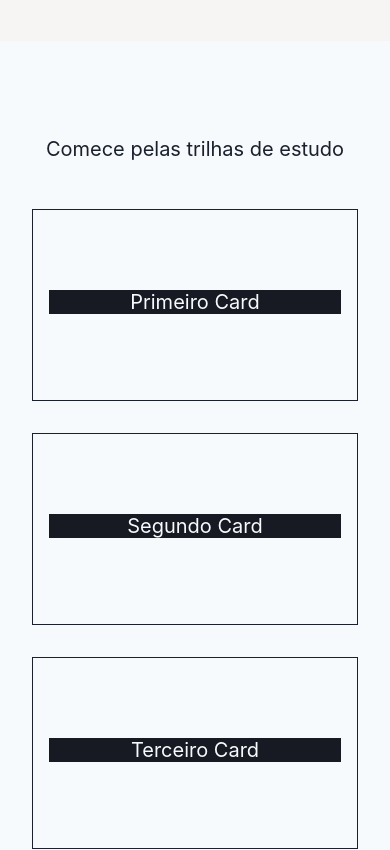
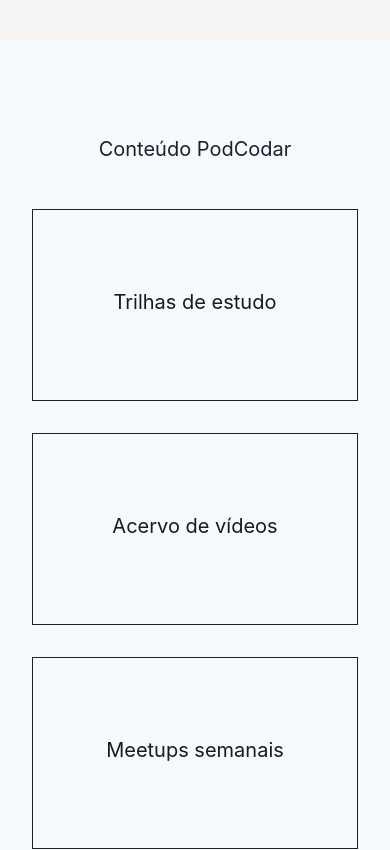
Before and after one commit to podcodar/webapp, a Next.js app: page / in a window 390 px wide. Shown: the part 3700-4550 px from the top of the page. Built offline with nearby package versions, Linux system fonts and the light colour scheme.

Commit message:
fea: add 3 responsive stages and links

```diff
--- a/packages/components/TrailSection.tsx
+++ b/packages/components/TrailSection.tsx
@@ -1,4 +1,4 @@
-import { useColorModeValue, Stack, Box, Heading } from '@chakra-ui/react';
+import { useColorModeValue, Stack, Box, Heading, Link } from '@chakra-ui/react';
 
 import Section from './Section';
 
@@ -13,7 +13,7 @@ export default function TrailSection() {
         marginTop="2rem"
         textAlign="center"
       >
-        Comece pelas trilhas de estudo
+        Conteúdo PodCodar
       </Heading>
       <Stack
         direction={{ base: 'column', md: 'row', lg: 'row' }}
@@ -22,9 +22,7 @@ export default function TrailSection() {
         spacing={{ base: '2rem', md: '0rem', lg: '2rem' }}
         // bg={{base: 'red', md: 'purple', lg: 'green'}}
         flexWrap={{ base: 'nowrap', md: 'wrap', lg: 'nowrap' }}
-        justifyContent="space-between"
-        alignItems="stretch"
-        alignContent="center"
+        justifyContent="space-around"
       >
         {cardList.map((cardProps) => (
           <CardItem key={cardProps.title} {...cardProps} />
@@ -36,15 +34,16 @@ export default function TrailSection() {
 
 interface CardItemProps {
   title: string;
-  image: string;
+  link: string;
 }
 
-function CardItem({ title }: CardItemProps) {
+function CardItem({ title, link }: CardItemProps) {
   const boxShadowColor = useColorModeValue('#171923', '#f7fafc');
   return (
+    <Link href={link} isExternal style={{ textDecoration: 'none' }}>
       <Box
-      w={{ base: '100%', md: '48%', lg: '100%' }}
-      mb={{ base: '0', md: '2%', lg: '0' }}
+        w={{ base: '100%', md: '20rem', lg: '100%' }}
+        mb={{ base: '0', md: '2rem', lg: '0' }}
         h="12rem"
         border="1px solid"
         transition="box-shadow 200ms ease-in-out"
@@ -57,35 +56,31 @@ function CardItem({ title }: CardItemProps) {
         <Heading
           size="md"
           fontWeight={400}
-        color={boxShadowColor === '#171923' ? '#f7fafc' : '#171923'}
-        bg={boxShadowColor}
+          color={boxShadowColor === '#171923' ? '#171923' : '#f7fafc'}
           m="5rem 1rem 1rem 1rem"
         >
           {title}
         </Heading>
       </Box>
+    </Link>
   );
 }
 
 const cardList: CardItemProps[] = [
   {
-    title: 'Primeiro Card',
-    image:
-      'https://notion-emojis.s3-us-west-2.amazonaws.com/v0/svg-twitter/1f4da.svg',
+    title: 'Trilhas de estudo',
+    link: 'https://www.notion.so/podcodar/Trilhas-de-estudo-eb8954febc0243b681ead5d417cca67b',
   },
   {
-    title: 'Segundo Card',
-    image:
-      'https://www.notion.so/image/https%3A%2F%2Fs3-us-west-2.amazonaws.com%2Fsecure.notion-static.com%2F0812dad9-c634-471a-891a-fbe91aec4296%2Fjust-llama.png?table=block&id=b3bbe39f-0c60-4e81-b019-b9d31e4c7787&spaceId=ac9f4c1f-75da-4e1b-a9b4-5fe0876b33b4&width=250&userId=c43c8212-08e9-46c6-96f7-cd3888cbe6c9&cache=v2',
+    title: 'Acervo de vídeos',
+    link: 'https://www.notion.so/podcodar/V-deos-cb62802dc021497889fb9923227c0c9a',
   },
   {
-    title: 'Terceiro Card',
-    image:
-      'https://www.notion.so/image/https%3A%2F%2Fs3-us-west-2.amazonaws.com%2Fsecure.notion-static.com%2F0812dad9-c634-471a-891a-fbe91aec4296%2Fjust-llama.png?table=block&id=b3bbe39f-0c60-4e81-b019-b9d31e4c7787&spaceId=ac9f4c1f-75da-4e1b-a9b4-5fe0876b33b4&width=250&userId=c43c8212-08e9-46c6-96f7-cd3888cbe6c9&cache=v2',
+    title: 'Meetups semanais',
+    link: 'https://www.notion.so/podcodar/ecda231a312e4cedac6fb36766313830?v=e6312d6a390148eda589840f335caaa8',
   },
   {
-    title: 'Quarto Card',
-    image:
-      'https://www.notion.so/image/https%3A%2F%2Fs3-us-west-2.amazonaws.com%2Fsecure.notion-static.com%2F0812dad9-c634-471a-891a-fbe91aec4296%2Fjust-llama.png?table=block&id=b3bbe39f-0c60-4e81-b019-b9d31e4c7787&spaceId=ac9f4c1f-75da-4e1b-a9b4-5fe0876b33b4&width=250&userId=c43c8212-08e9-46c6-96f7-cd3888cbe6c9&cache=v2',
+    title: 'Trajetória de design',
+    link: 'https://www.notion.so/podcodar/Trajet-ria-de-Design-29a45806108d4b79aed352d67204033d',
   },
 ];
```
Lines whose indentation alone changed are shown as unchanged.
